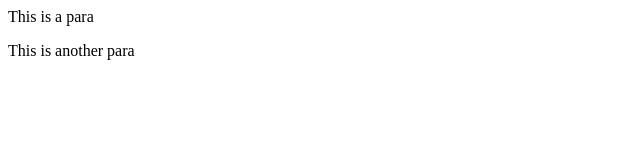
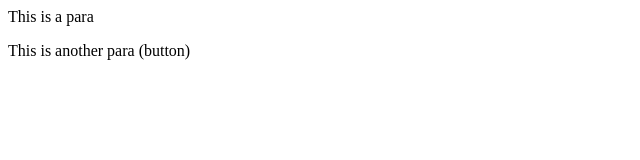
Before and after one commit to isha1312/local, a plain HTML site: page index.html in a window 1280 px wide. Shown: the full height of the page, 0-640 px from the left. Drawn offline with Linux system fonts and the light colour scheme.

```diff
--- a/index.html
+++ b/index.html
@@ -1,3 +1,3 @@
 <p>This is a para</p>
-<p>This is another para</p>
+<p>This is another para (button)</p>
 <!-- <p>Hello</p> -->
```
